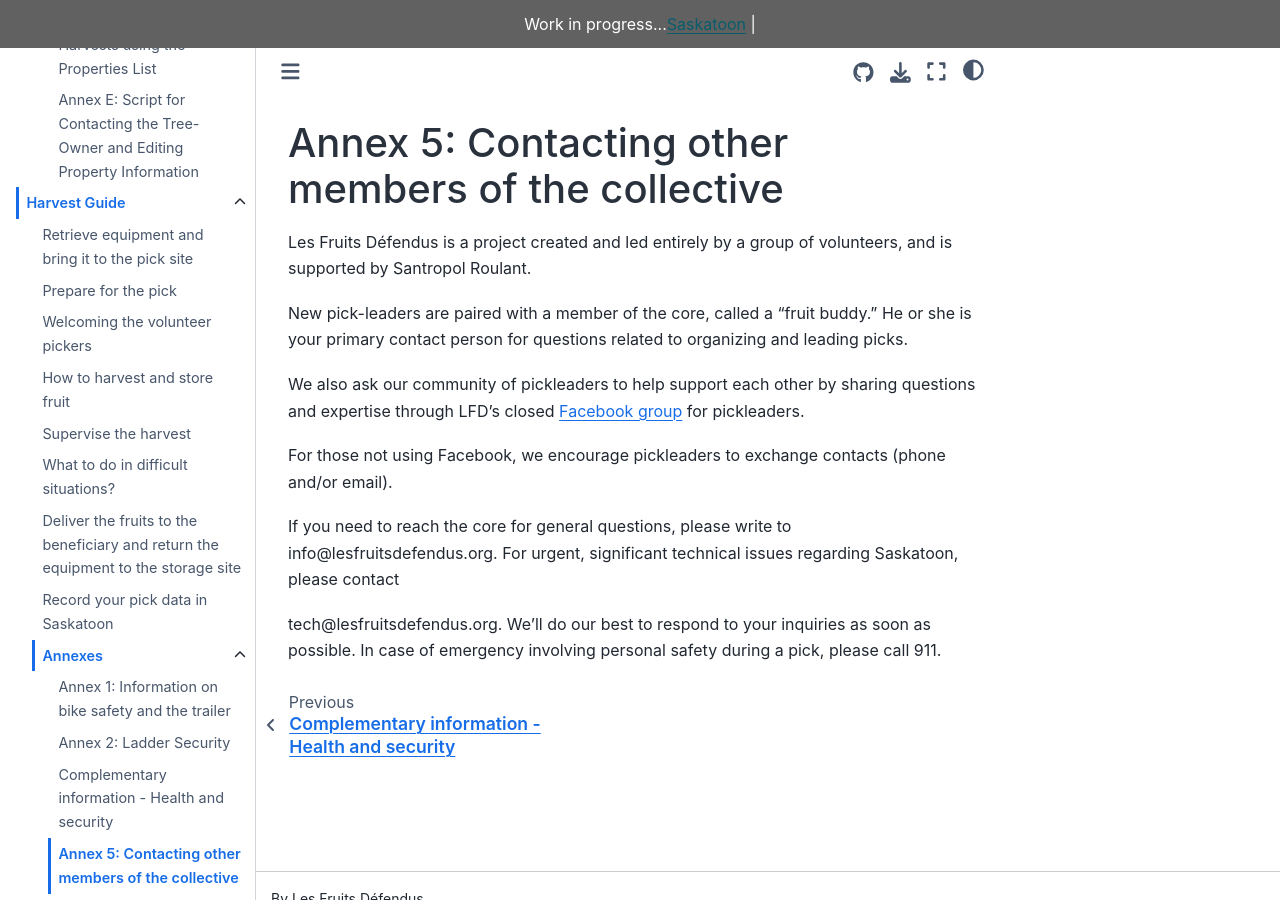
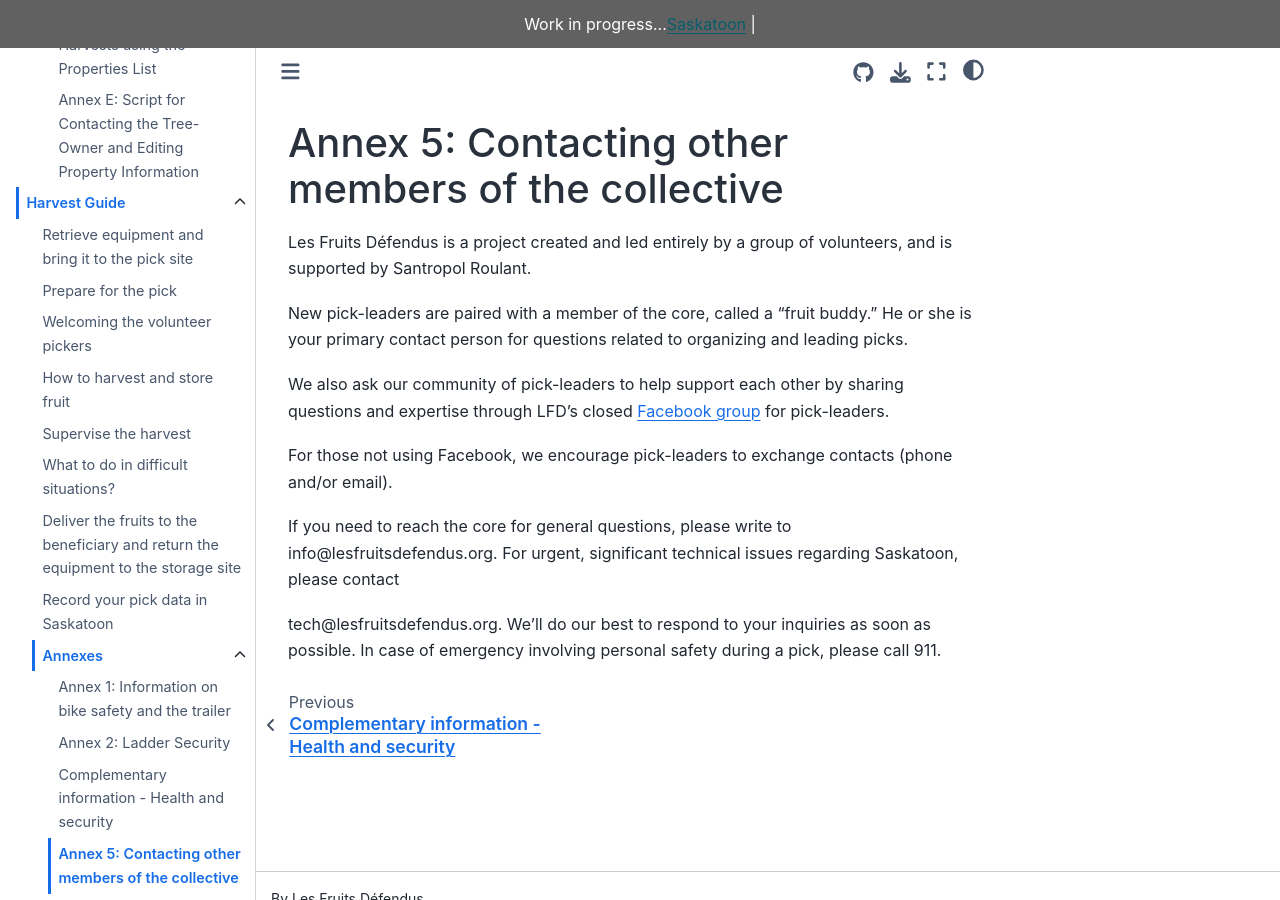
Before and after one commit to LesFruitsDefendus/guides, a Sphinx documentation site: the page built from docs/source/harvest-guide/annexes/5-contacting-other-members-of-the-collective.md, in a window 1280 px wide and 900 px high. Built offline with Sphinx 7.4.7 and the Sphinx Book theme 1.1.4, drawn with Linux system fonts in a browser that asks for light colours.

Commit message:
fix spelling

```diff
--- a/docs/source/harvest-guide/annexes/5-contacting-other-members-of-the-collective.md
+++ b/docs/source/harvest-guide/annexes/5-contacting-other-members-of-the-collective.md
@@ -4,9 +4,9 @@ Les Fruits Défendus is a project created and led entirely by a group of volunte
 
 New pick-leaders are paired with a member of the core, called a “fruit buddy.” He or she is your primary contact person for questions related to organizing and leading picks.
 
-We also ask our community of pickleaders to help support each other by sharing questions and expertise through LFD’s closed [Facebook group](https://www.facebook.com/groups/1915569122052107/) for pickleaders.
+We also ask our community of pick-leaders to help support each other by sharing questions and expertise through LFD’s closed [Facebook group](https://www.facebook.com/groups/1915569122052107/) for pick-leaders.
 
-For those not using Facebook, we encourage pickleaders to exchange contacts (phone and/or email).
+For those not using Facebook, we encourage pick-leaders to exchange contacts (phone and/or email).
 
 If you need to reach the core for general questions, please write to info@lesfruitsdefendus.org. For urgent, significant technical issues regarding Saskatoon, please contact
 
```
